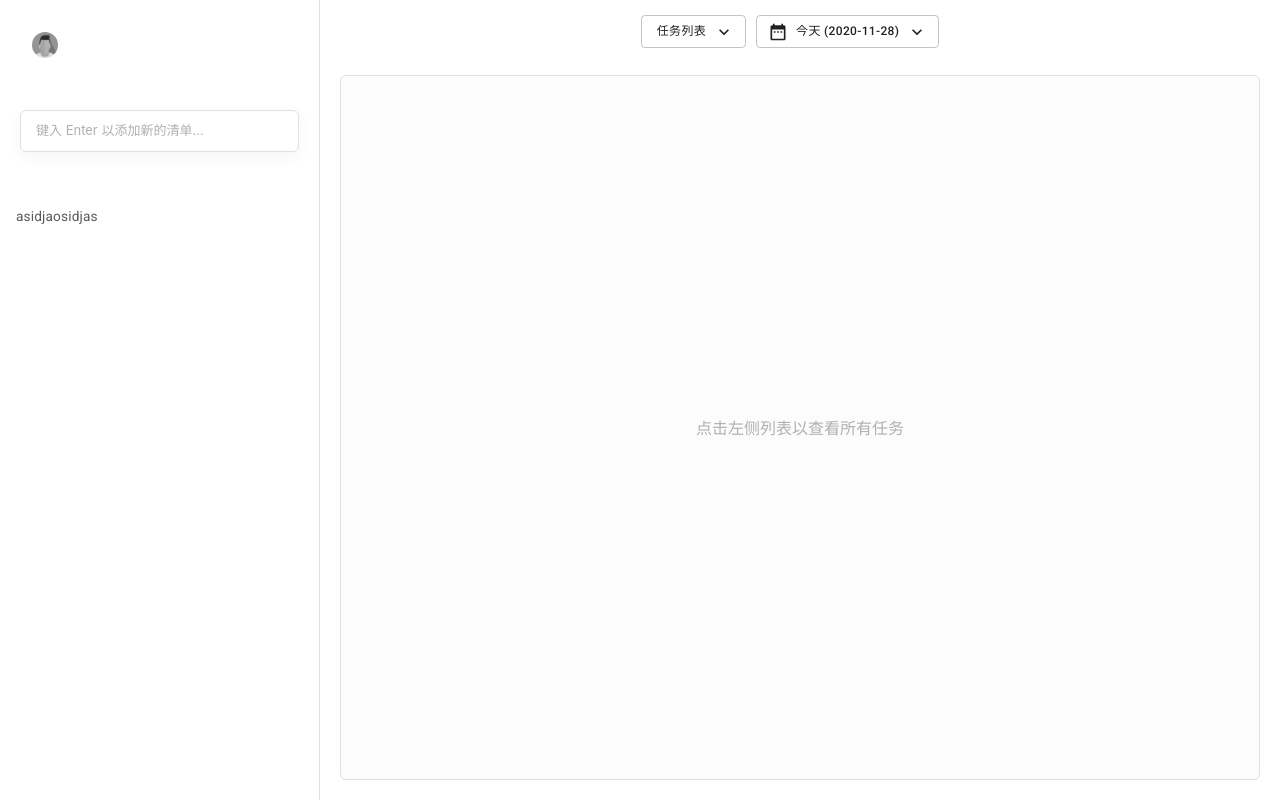
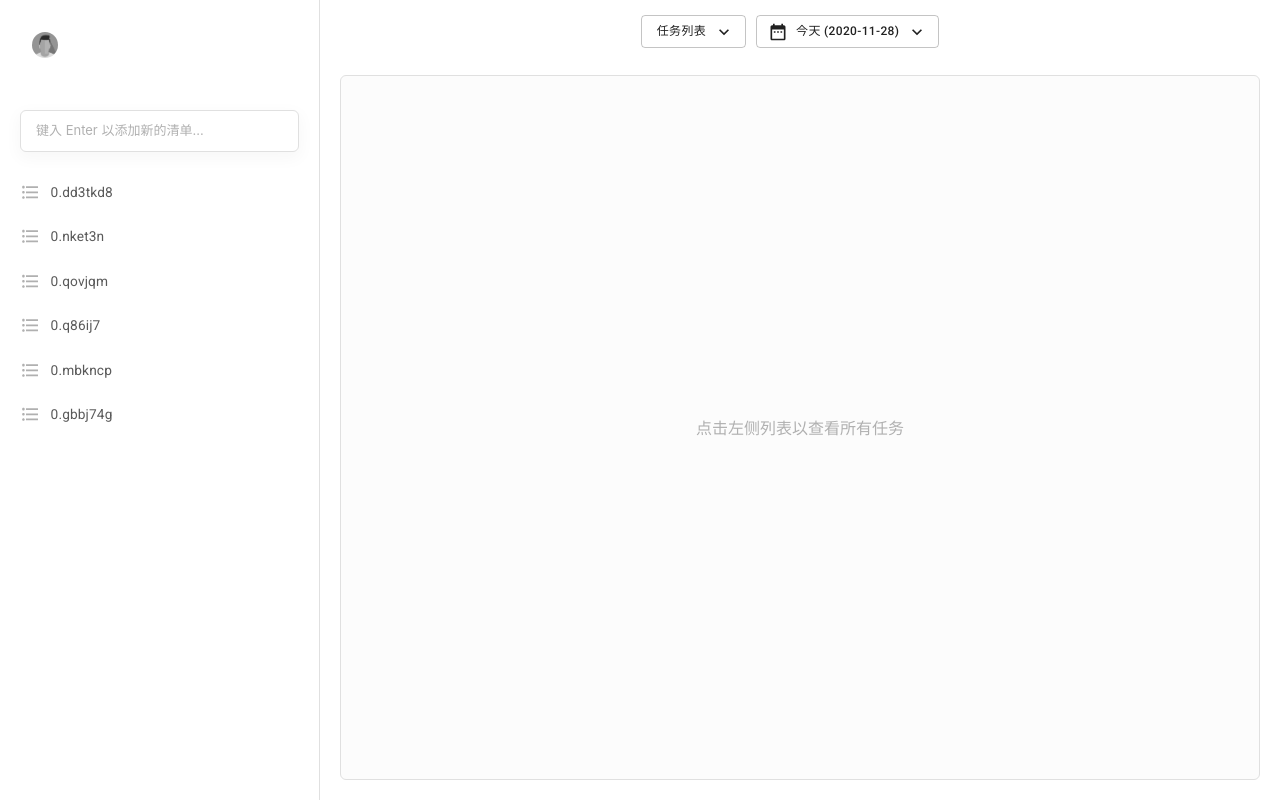
Before and after one commit to lenconda/sigma_web, a React app: page /home/collection in a window 1280 px wide. Built offline with nearby package versions, Linux system fonts and the light colour scheme.

Commit message:
todo: fix

```diff
--- a/src/App.tsx
+++ b/src/App.tsx
@@ -11,7 +11,10 @@ import {
 } from '@material-ui/core';
 import Bus from './core/bus';
 import Dispatcher from './core/dispatcher';
-import { Dispatch } from './components/TaskList';
+import {
+  Dispatch,
+  Collection,
+} from './components/TaskList';
 import {
   TaskListItem,
 } from './components/TaskListItem';
@@ -21,6 +24,9 @@ import {
   Redirect,
 } from 'react-router-dom';
 import { createBrowserHistory } from 'history';
+import {
+  parse,
+} from './utils/location';
 
 const HomePage = lazy(() => import('./pages/Home'));
 
@@ -66,6 +72,10 @@ const App: React.FC = () => {
     }
   };
 
+  const handleSelectCollection = (ids: string[]) => {
+    setCurrentActiveTaskIds(ids);
+  };
+
   useEffect(() => {
     dispatcher.start();
     const dispatchHandler = (dispatch: Dispatch) => {
@@ -106,6 +116,7 @@ const App: React.FC = () => {
                   bus={bus}
                   currentActiveTaskIds={currentActiveTaskIds}
                   onSelectedTasksChange={handleSelectedTasksChange}
+                  onSelectCollectionIds={handleSelectCollection}
                 />
               )}
             />
--- a/src/pages/Home/index.less
+++ b/src/pages/Home/index.less
@@ -36,6 +36,7 @@
   &__add-collection-wrapper {
     box-sizing: border-box;
     padding: 20px;
+    padding-bottom: 0;
 
     .add-collection {
       box-sizing: border-box;
@@ -48,6 +49,17 @@
   &__collections-wrapper {
     box-sizing: border-box;
     padding: 20px 0;
+    padding-top: 10px;
+
+    .collection-item {
+      box-sizing: border-box;
+      padding: 12px 20px;
+    }
+
+    .icon {
+      margin-right: 10px;
+      color: @text-color-gray;
+    }
   }
 }
 
--- a/src/pages/Home/index.tsx
+++ b/src/pages/Home/index.tsx
@@ -5,7 +5,10 @@ import React, {
   lazy,
 } from 'react';
 import Bus from '../../core/bus';
-import { Dispatch } from '../../components/TaskList';
+import {
+  Dispatch,
+  Collection,
+} from '../../components/TaskList';
 import {
   TaskListItem,
   User,
@@ -25,13 +28,27 @@ import ExpandMoreIcon from '@material-ui/icons/ExpandMore';
 import DateRangeIcon from '@material-ui/icons/DateRange';
 import IconButton from '@material-ui/core/IconButton';
 import Sticky from '../../components/Sticky';
+import FormatListBulletedIcon from '@material-ui/icons/FormatListBulleted';
+import Typography from '@material-ui/core/Typography';
 import moment from 'moment';
 import {
   getUserInfo,
 } from '../../services/user';
+import {
+  getCollections,
+} from '../../services/collection';
 import { history } from '../../App';
+import DebouncedTextField from '../../components/DebouncedTextField';
+import _merge from 'lodash/merge';
+import _cloneDeep from 'lodash/cloneDeep';
+import {
+  parse,
+  stringify,
+} from '../../utils/location';
+import {
+  useUpdateEffect,
+} from '../../core/hooks';
 import './index.less';
-import DebouncedTextField from '../../components/DebouncedTextField';
 
 const CollectionPage = lazy(() => import('./Collection'));
 
@@ -49,6 +66,7 @@ export interface HomePageProps {
   bus: Bus<Dispatch>;
   currentActiveTaskIds: string[];
   onSelectedTasksChange: (tasks: TaskListItem[]) => void;
+  onSelectCollectionIds: (ids: string[]) => void;
 }
 
 const generatePopupMenu = (menus: Record<string, string>): JSX.Element[] => {
@@ -82,6 +100,7 @@ const Home: React.FC<HomePageProps> = ({
   bus,
   currentActiveTaskIds,
   onSelectedTasksChange,
+  onSelectCollectionIds,
 }) => {
   const [menus, setMenus] = useState<Record<string, string>>({
     '/home/collection': '任务列表',
@@ -93,17 +112,25 @@ const Home: React.FC<HomePageProps> = ({
   });
   const [dateRange, setDateRange] = useState<DateRange>(undefined);
   const [userInfo, setUserInfo] = useState<User>(undefined);
+  const [collections, setCollections] = useState<Collection[]>([]);
 
   // TODO: Mock
   useEffect(() => {
+    console.log(111);
     const today = moment().startOf('day').toDate();
-    // const defaultTaskId = idGen();
     setDateRange({
       start: today,
       end: today,
     });
     getUserInfo().then(res => setUserInfo(res));
+    getCollections(6).then(res => setCollections(res));
   }, []);
+
+  useUpdateEffect(() => {
+    const { search } = parse(history.location);
+    const { id = '' } = search;
+    onSelectCollectionIds((id ? [id] : []));
+  }, [history.location.search]);
 
   return (
     <div className="app-home-page">
@@ -137,7 +164,22 @@ const Home: React.FC<HomePageProps> = ({
           </div>
           <div className="app-sidebar__collections-wrapper">
             <MenuList>
-              <MenuItem>asidjaosidjas</MenuItem>
+              {
+                collections.map((collection, index) => {
+                  return <div
+                    key={index}
+                    onClick={() => {
+                      const newLocation = _merge(parse(_cloneDeep(history.location)), { search: { id: collection.collectionId }});
+                      history.push(stringify(newLocation));
+                    }}
+                  >
+                    <MenuItem className="collection-item">
+                      <FormatListBulletedIcon classes={{ root: 'icon' }} />
+                      <Typography variant="inherit" noWrap={true}>{collection.name}</Typography>
+                    </MenuItem>
+                  </div>;
+                })
+              }
             </MenuList>
           </div>
         </>
--- /dev/null
+++ b/src/services/collection.ts
@@ -0,0 +1,36 @@
+import {
+  TaskListItem,
+} from '../components/TaskListItem';
+import {
+  Collection,
+} from '../components/TaskList';
+import idGen from '../core/idgen';
+
+export const getCollectionInfo = async (collectionId: string): Promise<Collection> => {
+  return new Promise(resolve => {
+    setTimeout(() => {
+      resolve({
+        collectionId,
+        name: Math.random().toString(32),
+        creator: {
+          email: 'test@example.com',
+          name: 'test',
+          avatar: '/assets/images/default_avatar.jpg',
+          createdAt: new Date().toISOString(),
+          updatedAt: new Date().toISOString(),
+        },
+        createdAt: new Date().toISOString(),
+        updatedAt: new Date().toISOString(),
+      });
+    }, 100);
+  });
+};
+
+export const getCollections = async (count: number): Promise<Collection[]> => {
+  const result = [];
+  for (let i = 0; i < count; i += 1) {
+    const task = await getCollectionInfo(idGen());
+    result.push(task);
+  }
+  return result;
+};
--- /dev/null
+++ b/src/utils/location.ts
@@ -0,0 +1,48 @@
+import {
+  Location,
+} from 'history';
+
+export interface ParsableLocation {
+  pathname: string;
+  search: Record<string, any>;
+  hash: string;
+  state: Record<string, any> | {};
+}
+
+export const stringify = (location: ParsableLocation): string => {
+  const {
+    pathname = '',
+    search = {},
+    hash = '',
+  } = location;
+  const searchString = Object.keys(search).reduce((result, key, index) => {
+    if (key && search[key]) {
+      const newString = `${result}${index === 0 ? '' : '&'}${key}=${search[key]}`;
+      return newString;
+    }
+    return result;
+  }, '');
+  return `${pathname}${searchString ? `?${searchString}` : ''}${hash}`;
+};
+
+export const parse = (location: Location): ParsableLocation => {
+  const {
+    pathname = '',
+    search = '?',
+    hash = '',
+    state = {},
+  } = location;
+  const searchObject = search.slice(1).split('&').reduce((result, currentPair) => {
+    const [key, value] = currentPair.split('=');
+    if (key && value) {
+      result[key] = value;
+    }
+    return result;
+  }, {});
+  return {
+    pathname,
+    search: searchObject,
+    hash,
+    state,
+  };
+};
```
Also changed, not shown: src/components/StickyNav/index.less (deleted, +0 -22 lines), src/components/StickyNav/index.tsx (deleted, +0 -54 lines), src/components/TaskList/index.tsx (+9 -0 lines).
